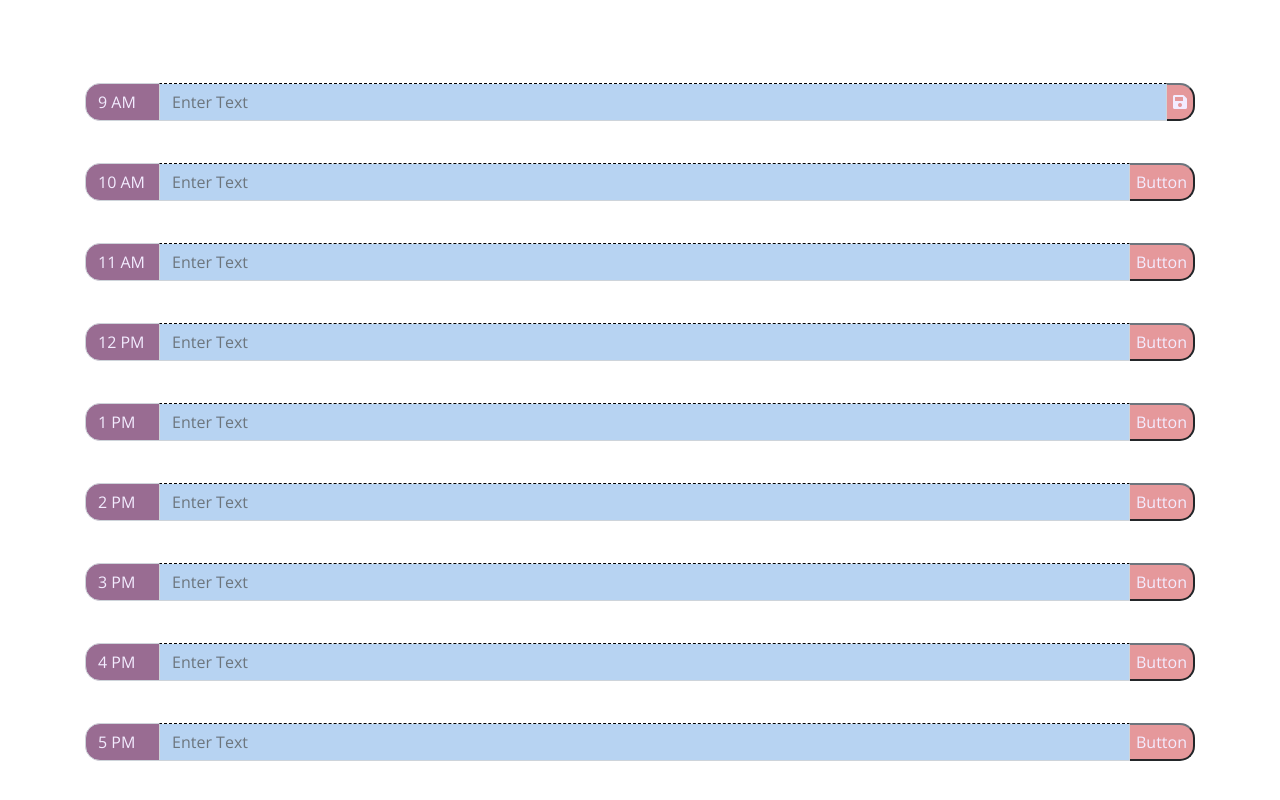
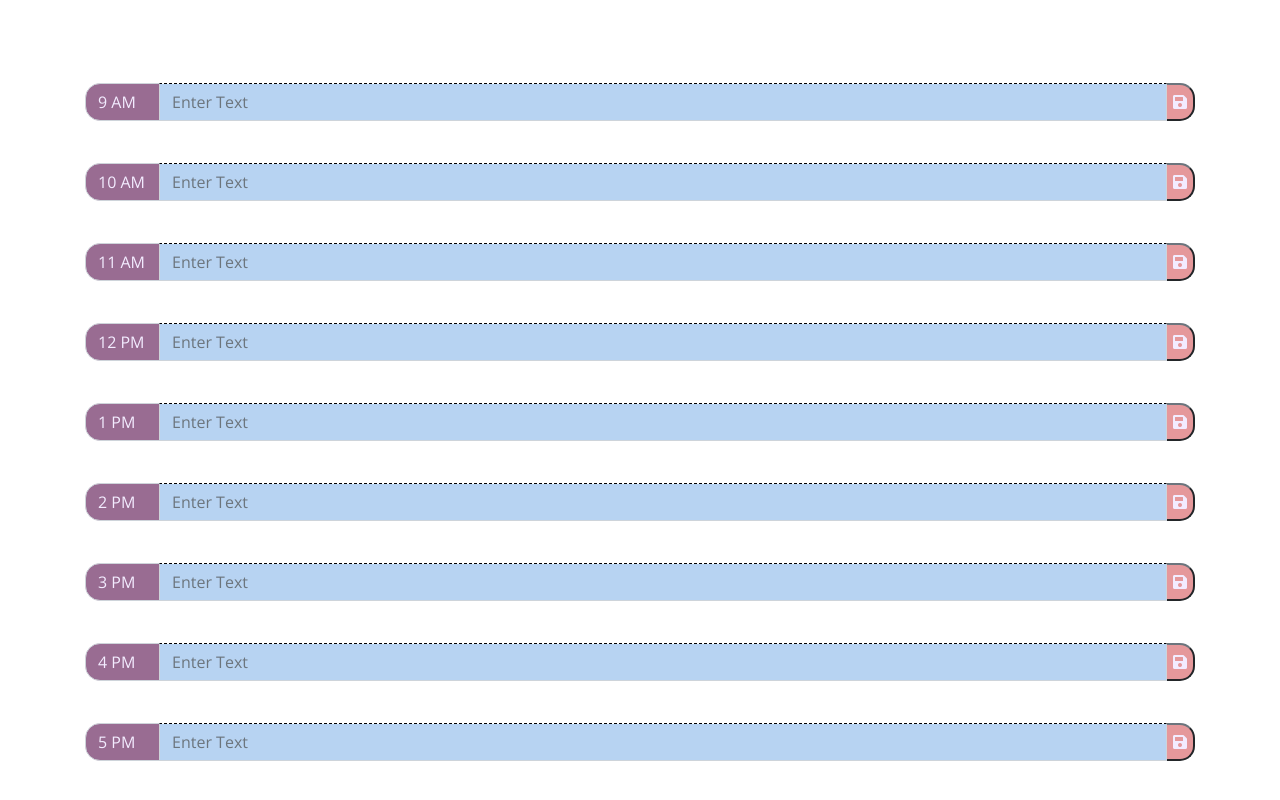
Before and after one commit to kaileesmith/Scheduler, a plain HTML site: page index.html in a window 1280 px wide. Shown: the part 318-1118 px from the top of the page. Drawn offline with nearby package versions, Linux system fonts and the light colour scheme.

Commit message:
changed all save labels to icon and added screenshot to readme

```diff
--- a/index.html
+++ b/index.html
@@ -56,7 +56,7 @@
               </div>
               <input id="10" type="text" class="form-control" placeholder="Enter Text">
               <div class="input-group-append">
-                <button class="saveBtn btn-outline-secondary" type="submit" id="button-addon2">Button</button>
+                <button class="saveBtn btn-outline-secondary fas fa-save" type="submit" id="button-addon2"></button>
               </div>
             </div>
           </form>
@@ -72,7 +72,7 @@
               </div>
               <input id="11" type="text" class="form-control" placeholder="Enter Text">
               <div class="input-group-append">
-                <button class="saveBtn btn-outline-secondary" type="submit" id="button-addon2">Button</button>
+                <button class="saveBtn btn-outline-secondary fas fa-save" type="submit" id="button-addon2"></button>
               </div>
             </div>
           </form>
@@ -88,7 +88,7 @@
               </div>
               <input id="12" type="text" class="form-control" placeholder="Enter Text">
               <div class="input-group-append">
-                <button class="saveBtn btn-outline-secondary" type="submit" id="button-addon2">Button</button>
+                <button class="saveBtn btn-outline-secondary fas fa-save" type="submit" id="button-addon2"></button>
               </div>
             </div>
           </form>
@@ -104,7 +104,7 @@
               </div>
               <input id="13" type="text" class="form-control" placeholder="Enter Text">
               <div class="input-group-append">
-                <button class="saveBtn btn-outline-secondary" type="submit" id="button-addon2">Button</button>
+                <button class="saveBtn btn-outline-secondary fas fa-save" type="submit" id="button-addon2"></button>
               </div>
             </div>
           </form>
@@ -120,7 +120,7 @@
               </div>
               <input id="14" type="text" class="form-control" placeholder="Enter Text">
               <div class="input-group-append">
-                <button class="saveBtn btn-outline-secondary" type="submit" id="button-addon2">Button</button>
+                <button class="saveBtn btn-outline-secondary fas fa-save" type="submit" id="button-addon2"></button>
               </div>
             </div>
           </form>
@@ -136,7 +136,7 @@
               </div>
               <input id="15" type="text" class="form-control" placeholder="Enter Text">
               <div class="input-group-append">
-                <button class="saveBtn btn-outline-secondary" type="submit" id="button-addon2">Button</button>
+                <button class="saveBtn btn-outline-secondary fas fa-save" type="submit" id="button-addon2"></button>
               </div>
             </div>
           </form>
@@ -152,7 +152,7 @@
               </div>
               <input id="16" type="text" class="form-control" placeholder="Enter Text">
               <div class="input-group-append">
-                <button class="saveBtn btn-outline-secondary" type="submit" id="button-addon2">Button</button>
+                <button class="saveBtn btn-outline-secondary fas fa-save" type="submit" id="button-addon2"></button>
               </div>
             </div>
           </form>
@@ -168,7 +168,7 @@
               </div>
               <input id="17" type="text" class="form-control" placeholder="Enter Text">
               <div class="input-group-append">
-                <button class="saveBtn btn-outline-secondary" type="submit" id="button-addon2">Button</button>
+                <button class="saveBtn btn-outline-secondary fas fa-save" type="submit" id="button-addon2"></button>
               </div>
             </div>
           </form>
```
Also changed, not shown: app.js (+6 -2 lines), schedulerPicture.JPG (added), 1 other file.
